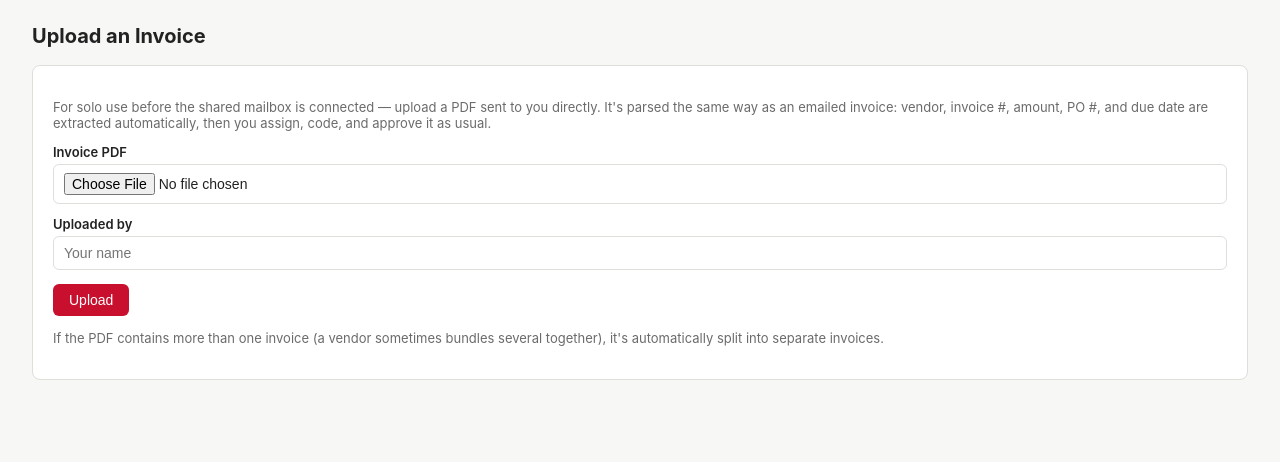
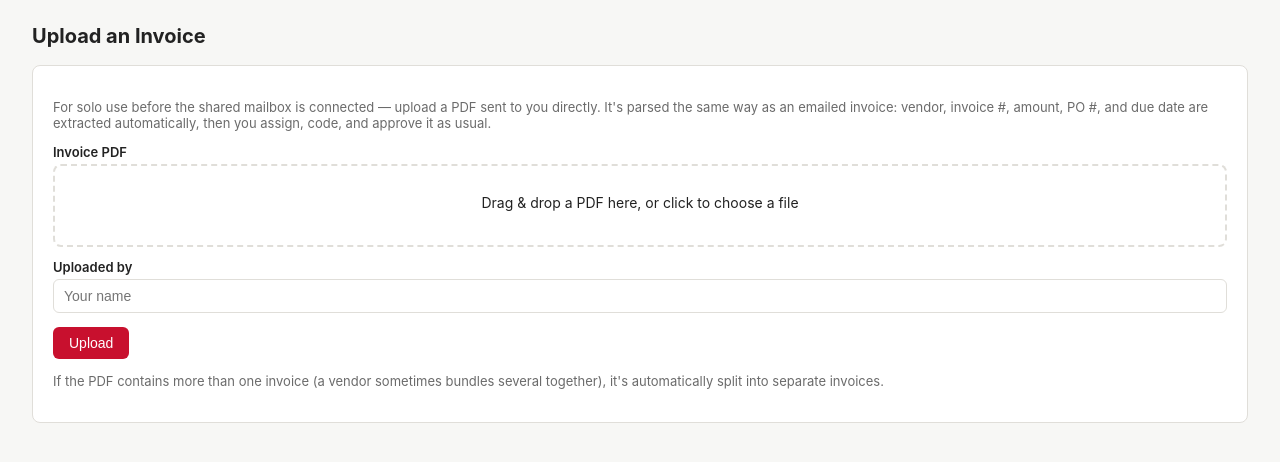
Before and after one commit to elliottschwimmer/pw-invoice-manager, a Flask app: page /invoices/upload in a window 1280 px wide. Shown: the part 64-526 px from the top of the page. Run offline with Flask 3, Linux system fonts and the light colour scheme; some libraries are stand-ins or nearby versions.

Commit message:
Add drag-and-drop invoice upload, Berkeley logo favicon, remove FY-review banner from dashboard
Dropzone wraps the existing file input (click-to-browse still works)
so no server-side changes were needed. FY-review is still tracked and
enforced when editing a PO, just no longer surfaced as a dashboard banner.

```diff
--- a/templates/base.html
+++ b/templates/base.html
@@ -4,6 +4,7 @@
   <meta charset="utf-8">
   <meta name="viewport" content="width=device-width, initial-scale=1">
   <title>{% block title %}PW Invoice Manager{% endblock %}</title>
+  <link rel="icon" type="image/png" href="{{ url_for('static', filename='img/berkeley-logo.png') }}">
   <style>
     :root {
       --berkeley-red: #c8102e;
@@ -118,6 +119,17 @@
       color: var(--muted); font-size: 14px; pointer-events: none;
     }
     input.currency-input { padding-left: 20px; padding-right: 8px; text-align: right; min-width: 90px; }
+
+    /* Drag-and-drop file upload zone. */
+    .dropzone {
+      border: 2px dashed var(--border); border-radius: 8px; padding: 28px 16px;
+      text-align: center; cursor: pointer; transition: border-color 0.15s, background 0.15s;
+      margin-bottom: 4px;
+    }
+    .dropzone:hover { border-color: var(--berkeley-red); }
+    .dropzone.dropzone-active { border-color: var(--berkeley-red); background: #fdf1e9; }
+    .dropzone-text { margin: 0; font-size: 14px; color: var(--text); }
+    .dropzone-filename { margin: 6px 0 0; font-weight: 600; }
   </style>
 </head>
 <body>
--- a/templates/upload_invoice.html
+++ b/templates/upload_invoice.html
@@ -6,11 +6,52 @@
     <p class="muted">For solo use before the shared mailbox is connected — upload a PDF sent to you directly. It's parsed the same way as an emailed invoice: vendor, invoice #, amount, PO #, and due date are extracted automatically, then you assign, code, and approve it as usual.</p>
     <form method="post" action="{{ url_for('upload_invoice') }}" enctype="multipart/form-data">
       <label>Invoice PDF</label>
-      <input type="file" name="invoice_file" accept="application/pdf" required>
+      <div class="dropzone" id="invoice-dropzone">
+        <p class="dropzone-text">Drag &amp; drop a PDF here, or click to choose a file</p>
+        <p class="dropzone-filename muted" id="invoice-dropzone-filename"></p>
+        <input type="file" name="invoice_file" id="invoice-file-input" accept="application/pdf" required style="display:none;">
+      </div>
       <label>Uploaded by</label>
       <input type="text" name="uploaded_by" placeholder="Your name">
       <button class="btn" type="submit" style="margin-top:14px;">Upload</button>
     </form>
+    <script>
+      (function () {
+        const zone = document.getElementById('invoice-dropzone');
+        const input = document.getElementById('invoice-file-input');
+        const filenameEl = document.getElementById('invoice-dropzone-filename');
+        if (!zone || !input) return;
+
+        function showFilename() {
+          filenameEl.textContent = input.files.length ? input.files[0].name : '';
+        }
+
+        zone.addEventListener('click', function () { input.click(); });
+        input.addEventListener('change', showFilename);
+
+        ['dragenter', 'dragover'].forEach(function (evt) {
+          zone.addEventListener(evt, function (e) {
+            e.preventDefault();
+            e.stopPropagation();
+            zone.classList.add('dropzone-active');
+          });
+        });
+        ['dragleave', 'drop'].forEach(function (evt) {
+          zone.addEventListener(evt, function (e) {
+            e.preventDefault();
+            e.stopPropagation();
+            zone.classList.remove('dropzone-active');
+          });
+        });
+        zone.addEventListener('drop', function (e) {
+          const files = e.dataTransfer.files;
+          if (files && files.length) {
+            input.files = files;
+            showFilename();
+          }
+        });
+      })();
+    </script>
     <p class="muted" style="margin-top:14px;">If the PDF contains more than one invoice (a vendor sometimes bundles several together), it's automatically split into separate invoices.</p>
   </div>
 {% endblock %}
```
Also changed, not shown: templates/dashboard.html (+0 -10 lines).
